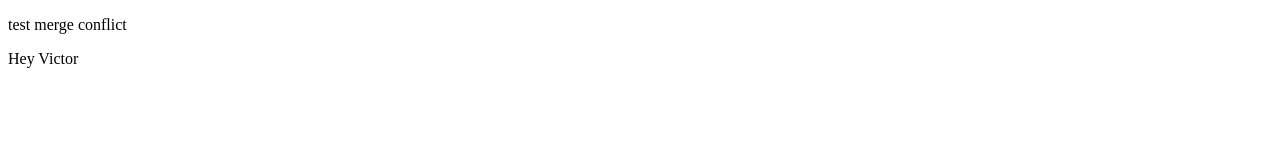
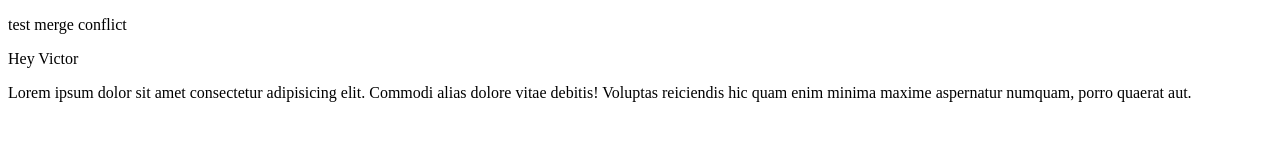
Before and after one commit to Dotsz-Vic-FLP/Lab-05a_Resolving_Merge_Conflicts, a plain HTML site: page index.html in a window 1280 px wide. Drawn offline with Linux system fonts and the light colour scheme.

Commit message:
change from local, vic

```diff
--- a/index.html
+++ b/index.html
@@ -13,5 +13,7 @@
     </style>
     <script></script>
     <p>Hey Victor</p>
+
+    <p>Lorem ipsum dolor sit amet consectetur adipisicing elit. Commodi alias dolore vitae debitis! Voluptas reiciendis hic quam enim minima maxime aspernatur numquam, porro quaerat aut.</p>
 </body>
 </html>
```
